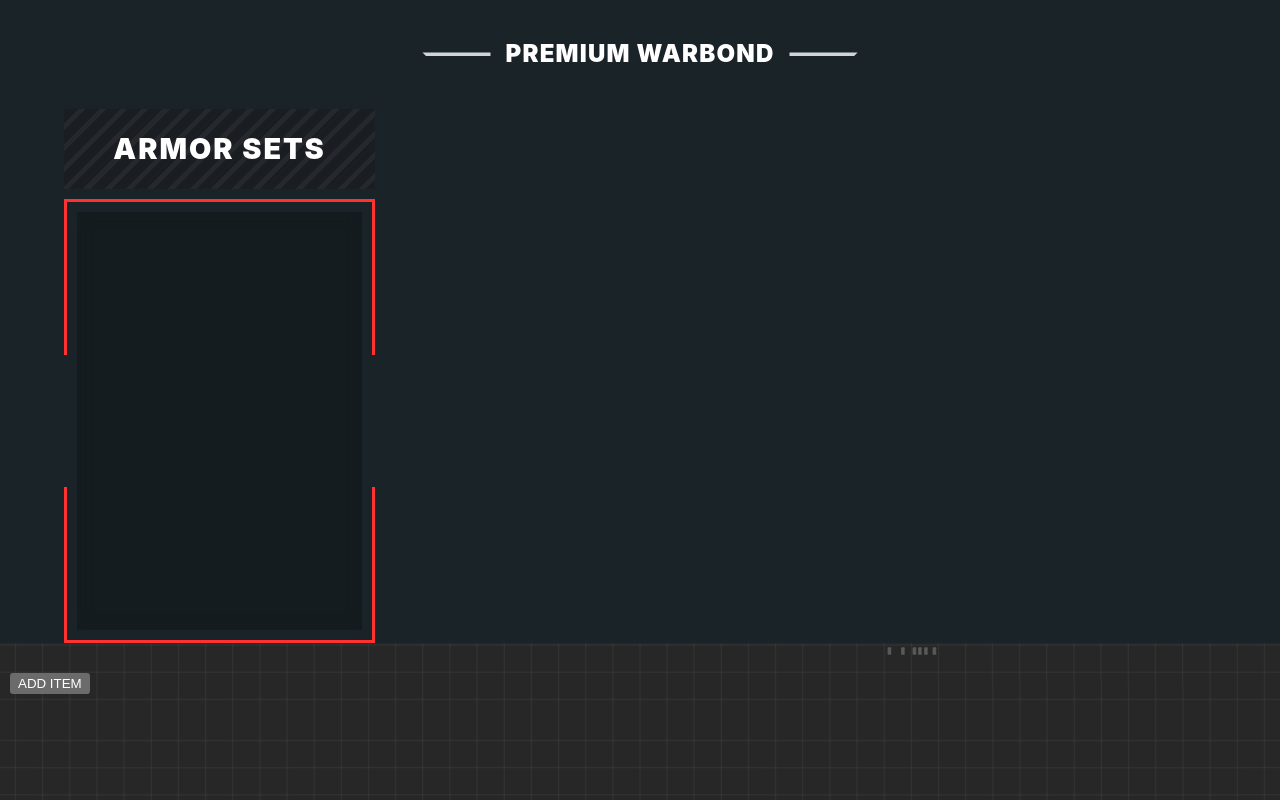
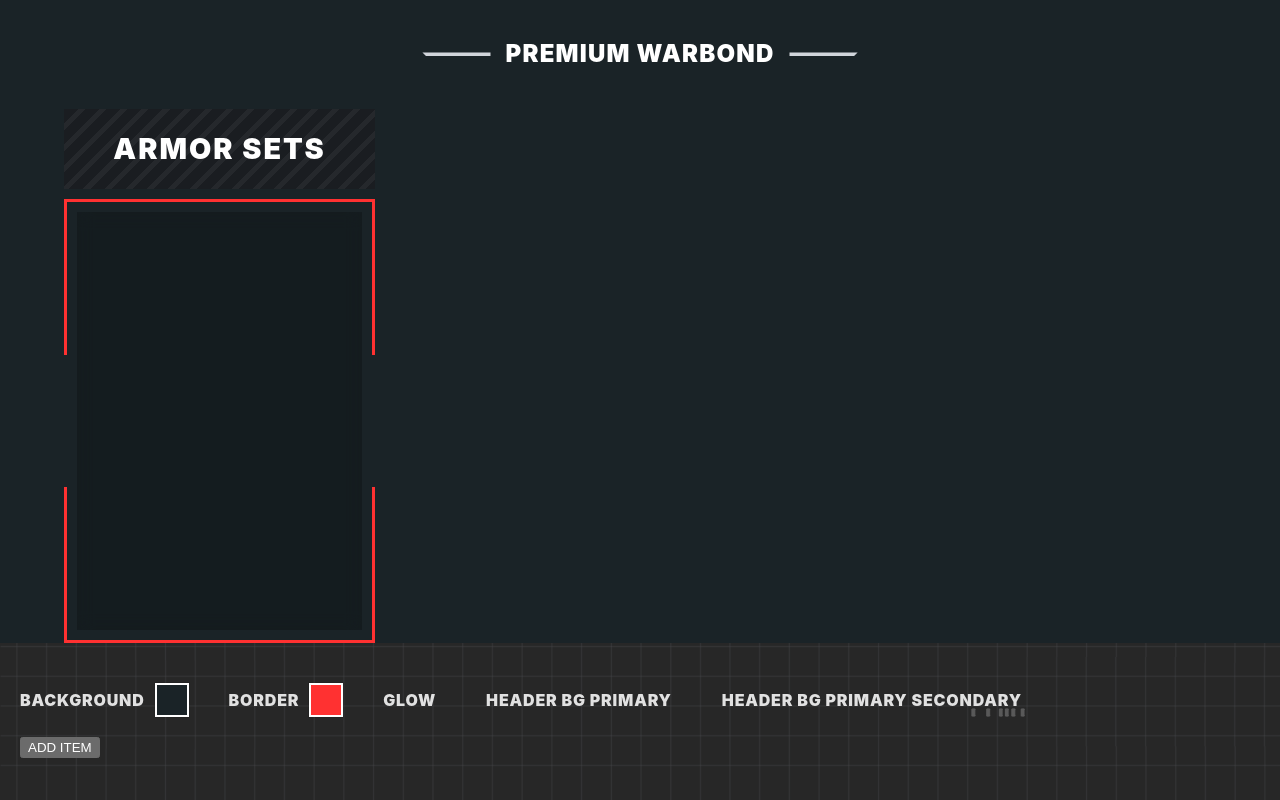
Before and after one commit to FurrGotten/HD2PROPOSITIONPAGES, a React (Vite) app: page /#/warbound_maker in a window 1280 px wide. Built offline with nearby package versions, Linux system fonts and the light colour scheme.

Commit message:
added two color pickers

```diff
--- a/package.json
+++ b/package.json
@@ -11,6 +11,7 @@
   },
   "dependencies": {
     "@types/lodash": "^4.17.24",
+    "@uiw/react-color": "^2.9.5",
     "framer-motion": "^12.34.2",
     "lodash": "^4.17.23",
     "react": "^19.2.0",
--- /dev/null
+++ b/src/components/SmallColorPicker.tsx
@@ -0,0 +1,65 @@
+import React, { useState, type CSSProperties } from 'react';
+import { Sketch, type ColorResult } from '@uiw/react-color';
+
+interface ColorPickerProps {
+  color: string;
+  onChange: (color: string) => void;
+}
+
+export const SmallColorPicker: React.FC<ColorPickerProps> = ({ color, onChange }) => {
+  const [isOpen, setIsOpen] = useState<boolean>(false);
+
+  const togglePicker = () => setIsOpen(!isOpen);
+  const closePicker = () => setIsOpen(false);
+
+  const styles: { [key: string]: CSSProperties } = {
+    container: {
+      position: 'relative',
+      display: 'inline-block'
+    },
+    popover: {
+      position: 'absolute',
+      zIndex: 10,
+      top: '40px',
+      left: '0',
+    },
+    cover: {
+      position: 'fixed',
+      top: 0,
+      right: 0,
+      bottom: 0,
+      left: 0,
+    },
+    swatch: {
+      width: '30px',
+      height: '30px',
+      backgroundColor: color,
+      cursor: 'pointer',
+      border: '2px solid #fff',
+      boxShadow: '0 0 0 1px rgba(0,0,0,0.1)',
+    },
+  };
+
+  return (
+    <div style={styles.container}>
+      <div
+        style={styles.swatch}
+        onClick={togglePicker}
+      />
+
+      {isOpen && (
+        <div style={styles.popover}>
+          <div style={styles.cover} onClick={closePicker} />
+
+          <Sketch
+            color={color}
+            onChange={(color: ColorResult) => {
+              const { r, g, b, a } = color.rgba;
+              onChange(`rgba(${r}, ${g}, ${b}, ${a})`);
+            }}
+          />
+        </div>
+      )}
+    </div>
+  );
+};
--- a/src/components/index.tsx
+++ b/src/components/index.tsx
@@ -1,3 +1,4 @@
 export {HelldiverReveal} from './HelldiverReveal.tsx'
 export {TerminalEffects} from './TerminalEffects.tsx'
 export {Hologram} from './Hologram.tsx'
+export {SmallColorPicker} from './SmallColorPicker'
--- a/src/index.css
+++ b/src/index.css
@@ -129,6 +129,9 @@ body {
 .space-between {
     justify-content: space-between;
 }
+.space-around {
+    justify-content: space-around;
+}
 
 .center {
     justify-content: center;
--- a/src/routeComponents/WarBoundCreatorPage/WarBoundCreatorPage.tsx
+++ b/src/routeComponents/WarBoundCreatorPage/WarBoundCreatorPage.tsx
@@ -1,5 +1,6 @@
-import React from 'react';
+import { useState }  from 'react';
 import './WarBoundCreatorPageStyle.css';
+import {SmallColorPicker} from '@/components';
 
 interface itemType {
   id: string;
@@ -14,11 +15,16 @@ interface itemType {
 type itemsType = itemType[];
 
 export function WarBoundCreatorPage() {
-  const [items, setItems] = React.useState<itemsType>([]);
-  // const [armourImage, armourImage] = React.useState<string>('');
+  const [items, setItems] = useState<itemsType>([]);
+  // const [armourImage, armourImage] = useState<string>('');
+
+  const [bgHex, setBgHex] = useState('#1a2327');
+  const [bordersHex, setBordersHex] = useState('#ff3131');
+  // const [glowHex, setGlowHex] = useState('#ff3131');
+  // const [headerBg1Hex, setHeaderBg1Hex] = useState('#1a1d21');
+  // const [headerBg2Hex, setHeaderBg2Hex] = useState('#25282c');
 
   // --- Helper Functions for State ---
-
   const addItem = () => {
     const newItem: itemType = {
       id: crypto.randomUUID(), // Generates a unique ID
@@ -42,7 +48,7 @@ export function WarBoundCreatorPage() {
   };
 
   return <section className="wbc-page-base">
-    <section className="warbound-frame">
+    <section className="warbound-frame" style={{backgroundColor: bgHex}}>
       <div className="warbond-header">
         <div className="line line-left"></div>
         <span className="text">PREMIUM WARBOND</span>
@@ -53,7 +59,16 @@ export function WarBoundCreatorPage() {
           <div className="frame-banner">
             <span className="frame-banner-text">ARMOR SETS</span>
           </div>
-          <div className="wb-armor-frame">
+          <div className="wb-armor-frame" style={{
+            border: `3px solid  ${bordersHex}`,
+            borderImage: `linear-gradient(
+            to bottom,
+            ${bordersHex} 35%,
+            transparent 35%,
+            transparent 65%,
+            ${bordersHex} 65%
+            ) 1`,
+          }}>
             <div className="wb-armor-inner">
 
             </div>
@@ -65,7 +80,16 @@ export function WarBoundCreatorPage() {
               <div className="frame-banner">
                 <span className="frame-banner-text">{item.header}</span>
               </div>
-              <div className="wb-item-frame">
+              <div className="wb-item-frame" style={{
+                border: `3px solid ${bordersHex}`,
+                borderImage: `linear-gradient(
+                to bottom,
+                ${bordersHex} 45%,
+                transparent 45%,
+                transparent 55%,
+                ${bordersHex} 55%
+                ) 1`
+              }}>
                 <div className="wb-item-inner">
 
                 </div>
@@ -76,9 +100,31 @@ export function WarBoundCreatorPage() {
       </div>
     </section>
     <section className="wbc-controls">
-      <div className="wbc-base-settings">
+      <div className="wbc-base-settings column">
         <div className="wbc-select-armour"></div>
-        <div className="wbc-select-colors"></div>
+        <div className="wbc-select-colors row">
+          <div className="wbc-bg-color-select row">
+            <div className="label">Background</div>
+            <SmallColorPicker color={bgHex} onChange={setBgHex}/>
+
+          </div>
+          <div className="wbc-border-color-select row">
+            <div className="label">Border</div>
+            <SmallColorPicker color={bordersHex} onChange={setBordersHex}/>
+          </div>
+          <div className="wbc-glow-color-select row">
+            <div className="label">Glow</div>
+            <div className="color"/>
+          </div>
+          <div className="wbc-header-bg1-color-select row">
+            <div className="label">header bg primary</div>
+            <div className="color"/>
+          </div>
+          <div className="wbc-header-bg2-color-select row">
+            <div className="label">header bg primary secondary</div>
+            <div className="color"/>
+          </div>
+        </div>
       </div>
       <button className="add-item"
               onClick={addItem}>
--- a/src/routeComponents/WarBoundCreatorPage/WarBoundCreatorPageStyle.css
+++ b/src/routeComponents/WarBoundCreatorPage/WarBoundCreatorPageStyle.css
@@ -5,6 +5,23 @@
 
     .wbc-controls {
         margin-top: 20px;
+        padding: 10px;
+
+        .wbc-base-settings {
+            width: 100%;
+            padding: 10px;
+
+            .wbc-select-colors {
+                width: 100%;
+                gap: 40px;
+                div {
+                    align-items: center;
+                }
+                .label {
+                    margin-right: 10px;
+                }
+            }
+        }
 
         .add-item {
             margin: 10px;
@@ -32,6 +49,7 @@
                     }
                 }
             }
+
             .delete-button {
                 width: 4%;
                 margin-left: 5px;
@@ -43,7 +61,6 @@
     .warbound-frame {
         width: 100vw;
         aspect-ratio: 2 / 1;
-        background-color: #1a2327;
         display: flex;
         flex-direction: column;
         align-items: center;
@@ -99,14 +116,6 @@
                     .wb-item-frame {
                         padding: 10px;
                         height: 60%;
-                        border: 3px solid rgba(255, 255, 255, 0.2);
-                        border-image: linear-gradient(
-                                to bottom,
-                                #ff3131 45%,
-                                transparent 45%,
-                                transparent 55%,
-                                #ff3131 55%
-                        ) 1;
 
                         .wb-item-inner {
                             width: 100%;
@@ -126,15 +135,6 @@
                 .wb-armor-frame {
                     padding: 10px;
                     height: -webkit-fill-available;
-                    border: 3px solid rgba(255, 255, 255, 0.2);
-                    border-image: linear-gradient(
-                            to bottom,
-                            #ff3131 35%,
-                            transparent 35%,
-                            transparent 65%,
-                            #ff3131 65%
-                    ) 1;
-
                     .wb-armor-inner {
                         width: 100%;
                         height: 100%;
```
Also changed, not shown: 1 other file (tests, documents, lock files or other folders).
